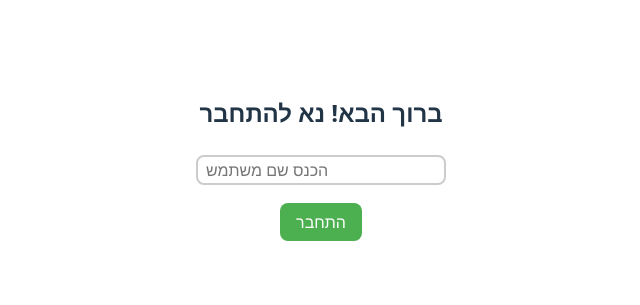
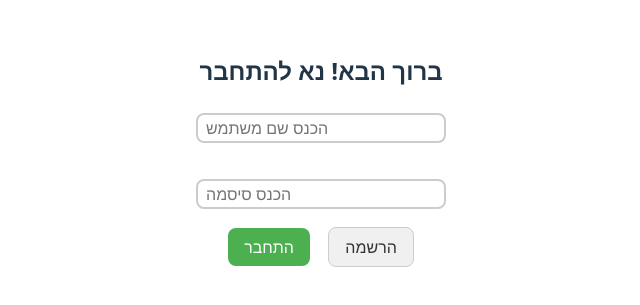
Before and after one commit to miryam21/FSWD-4_TextEditor, a React (Vite) app: page / in a window 1280 px wide. Shown: the part 241-546 px from the top of the page, without its empty margins (319-959 px from the left). Built offline with nearby package versions, Linux system fonts and the light colour scheme.

Commit message:
login with password

```diff
--- a/src/components/TextEditor.jsx
+++ b/src/components/TextEditor.jsx
@@ -1,4 +1,4 @@
-import React, { useState, useRef } from "react";
+import React, { useState, useRef, useEffect } from "react";
 import Keyboard from "./Keyboard";
 import TextDisplay from "./TextDisplay";
 import LangSelector from "./LangSelector";
@@ -7,6 +7,9 @@ import FileManager from "./FileManager";
 
 function TextEditor() {
     const [username, setUsername] = useState("");
+    const [password, setPassword] = useState("");
+    const [confirmPassword, setConfirmPassword] = useState("");
+    const [isRegistering, setIsRegistering] = useState(false);
     const [isLoggedIn, setIsLoggedIn] = useState(false);
     const [documents, setDocuments] = useState([]);
     const [activeId, setActiveIdState] = useState(null);
@@ -14,8 +17,8 @@ function TextEditor() {
     const [text, setText] = useState("");
     const [history, setHistory] = useState([]);
     const [language, setLanguage] = useState('eng');
-    const [visibleDocuments, setVisibleDocuments] = useState([]); // מערך חדש של מסמכים גלויים
-    const [openFileName, setOpenFileName] = useState(""); // שם הקובץ לפתיחה
+    const [visibleDocuments, setVisibleDocuments] = useState([]);
+    const [openFileName, setOpenFileName] = useState("");
     const openFileInputRef = useRef(null);
     const [style, setStyle] = useState({
         fontSize: '16px',
@@ -28,6 +31,10 @@ function TextEditor() {
 
     function storageKey() {
         return `documents_${username}`;
+    }
+
+    function usersStorageKey() {
+        return 'text_editor_users';
     }
 
     // פונקציית עזר לעדכון ה-localStorage
@@ -57,12 +64,69 @@ function TextEditor() {
             alert("נא להזין שם משתמש");
             return;
         }
+
+        if (password.trim() === "") {
+            alert("נא להזין סיסמה");
+            return;
+        }
+
+        // בדיקה אם המשתמש קיים
+        const users = JSON.parse(localStorage.getItem(usersStorageKey())) || {};
+
+        if (!users[username]) {
+            alert("שם משתמש לא קיים. אנא הירשם תחילה.");
+            setIsRegistering(true);
+            return;
+        }
+
+        // בדיקת סיסמה
+        if (users[username] !== password) {
+            alert("סיסמה שגויה. נסה שנית.");
+            return;
+        }
+
         setIsLoggedIn(true);
         loadDocuments();
     }
 
+    function handleRegister() {
+        if (username.trim() === "") {
+            alert("נא להזין שם משתמש");
+            return;
+        }
+
+        if (password.trim() === "") {
+            alert("נא להזין סיסמה");
+            return;
+        }
+
+        if (password !== confirmPassword) {
+            alert("הסיסמאות אינן תואמות");
+            return;
+        }
+
+        // בדיקה אם המשתמש כבר קיים
+        const users = JSON.parse(localStorage.getItem(usersStorageKey())) || {};
+
+        if (users[username]) {
+            alert("שם משתמש כבר קיים. נסה שם אחר או התחבר.");
+            return;
+        }
+
+        // שמירת המשתמש החדש
+        users[username] = password;
+        localStorage.setItem(usersStorageKey(), JSON.stringify(users));
+
+        alert("ההרשמה הושלמה בהצלחה! כעת אתה יכול להתחבר.");
+        setIsRegistering(false);
+        setPassword("");
+        setConfirmPassword("");
+    }
+
     function handleLogout() {
         setUsername("");
+        setPassword("");
+        setConfirmPassword("");
         setIsLoggedIn(false);
         setDocuments([]);
         setVisibleDocuments([]);
@@ -96,17 +160,9 @@ function TextEditor() {
         setText("");
     }
 
+    // שינוי: הפונקציה הזו רק מעדכנת את המצב המקומי, בלי לשמור ב-localStorage
     function updateActiveDocument(newContent) {
-        if (!activeId) return;
-
         setText(newContent);
-
-        const updatedDocs = documents.map(doc =>
-            doc.id === activeId ? { ...doc, content: newContent } : doc
-        );
-
-        setDocuments(updatedDocs);
-        updateLocalStorage(updatedDocs); // עדכון ה-localStorage
     }
 
     // פונקציה לבדיקה אם יש שינויים שלא נשמרו
@@ -118,12 +174,16 @@ function TextEditor() {
     }
 
     // פונקציה לשמירת המסמך הנוכחי
-    function saveCurrentDocument(id) {
+    function saveCurrentDocument() {
+        if (!activeId) return;
+
         const updatedDocs = documents.map(doc =>
-            doc.id === id ? { ...doc, content: text } : doc
+            doc.id === activeId ? { ...doc, content: text } : doc
         );
         setDocuments(updatedDocs);
         updateLocalStorage(updatedDocs); // עדכון ה-localStorage
+
+        return true;
     }
 
     // פונקציה להסרת המסמך מהתצוגה
@@ -134,7 +194,7 @@ function TextEditor() {
 
             if (confirmSave) {
                 // שמירת השינויים
-                saveCurrentDocument(id);
+                saveCurrentDocument();
             }
         }
 
@@ -165,12 +225,9 @@ function TextEditor() {
 
         // קריאת כל המסמכים מה-localStorage (כולל המוסתרים!)
         const savedDocs = JSON.parse(localStorage.getItem(storageKey())) || [];
-        console.log("מסמכים בזיכרון:", savedDocs);
+
         // חיפוש מסמך עם שם מתאים
-
         const foundDoc = savedDocs.find(doc => doc.name === openFileName);
-        console.log("מסמך שמחפשים:", openFileName);
-        console.log("מסמך שנמצתא:", foundDoc);
 
         if (!foundDoc) {
             alert('no file with this name');
@@ -189,7 +246,7 @@ function TextEditor() {
 
             if (confirmSave) {
                 // שמירת השינויים
-                saveCurrentDocument(activeId);
+                saveCurrentDocument();
             }
         }
 
@@ -223,13 +280,6 @@ function TextEditor() {
         }
 
         setActiveDocName(newName);
-
-        const updatedDocs = documents.map(doc =>
-            doc.id === activeId ? { ...doc, name: newName } : doc
-        );
-
-        setDocuments(updatedDocs);
-        updateLocalStorage(updatedDocs); // עדכון ה-localStorage
         return true;
     }
 
@@ -280,17 +330,8 @@ function TextEditor() {
 
             if (confirmSave) {
                 // שמירת השינויים
-                saveCurrentDocument(activeId);
+                saveCurrentDocument();
             }
-        }
-
-        // מעדכן את המסמך הקודם לפני המעבר למסמך חדש
-        if (activeId) {
-            const updatedDocs = documents.map(doc =>
-                doc.id === activeId ? { ...doc, content: text } : doc
-            );
-            setDocuments(updatedDocs);
-            updateLocalStorage(updatedDocs); // עדכון ה-localStorage
         }
 
         // מגדיר את המסמך החדש כפעיל
@@ -309,12 +350,35 @@ function TextEditor() {
         }
     }
 
+    // מעבר בין מסכי הרשמה והתחברות
+    function toggleRegistration() {
+        setIsRegistering(!isRegistering);
+        setPassword("");
+        setConfirmPassword("");
+    }
+
+    // מיקוד על Enter בשדה הסיסמה
+    function handleLoginKeyPress(e) {
+        if (e.key === 'Enter') {
+            handleLogin();
+        }
+    }
+
+    // מיקוד על Enter בשדה אישור הסיסמה
+    function handleRegisterKeyPress(e) {
+        if (e.key === 'Enter') {
+            handleRegister();
+        }
+    }
+
     return (
         <div style={{ padding: "2em" }}>
             {/* אם לא מחובר */}
             {!isLoggedIn ? (
                 <div style={{ textAlign: "center" }}>
-                    <h2>ברוך הבא! נא להתחבר</h2>
+                    <h2>{isRegistering ? "הרשמה למערכת" : "ברוך הבא! נא להתחבר"}</h2>
+
+                    <div style={{ marginBottom: "1em" }}>
                         <input
                             type="text"
                             placeholder="הכנס שם משתמש"
@@ -329,18 +393,77 @@ function TextEditor() {
                                 marginBottom: "1em"
                             }}
                         />
-                    <br />
-                    <button onClick={handleLogin} style={{
+                    </div>
+
+                    <div style={{ marginBottom: "1em" }}>
+                        <input
+                            type="password"
+                            placeholder="הכנס סיסמה"
+                            value={password}
+                            onChange={(e) => setPassword(e.target.value)}
+                            onKeyPress={isRegistering ? null : handleLoginKeyPress}
+                            style={{
+                                padding: "0.5em",
+                                fontSize: "1em",
+                                borderRadius: "8px",
+                                border: "2px solid #ccc",
+                                width: "250px",
+                                marginBottom: isRegistering ? "1em" : "0"
+                            }}
+                        />
+                    </div>
+
+                    {isRegistering && (
+                        <div style={{ marginBottom: "1em" }}>
+                            <input
+                                type="password"
+                                placeholder="אימות סיסמה"
+                                value={confirmPassword}
+                                onChange={(e) => setConfirmPassword(e.target.value)}
+                                onKeyPress={handleRegisterKeyPress}
+                                style={{
+                                    padding: "0.5em",
+                                    fontSize: "1em",
+                                    borderRadius: "8px",
+                                    border: "2px solid #ccc",
+                                    width: "250px"
+                                }}
+                            />
+                        </div>
+                    )}
+
+                    <div style={{ marginBottom: "1em" }}>
+                        <button
+                            onClick={isRegistering ? handleRegister : handleLogin}
+                            style={{
                                 padding: "0.5em 1em",
                                 fontSize: "1em",
                                 borderRadius: "8px",
-                        backgroundColor: "#4CAF50",
+                                backgroundColor: isRegistering ? "#2196F3" : "#4CAF50",
                                 color: "white",
                                 border: "none",
+                                cursor: "pointer",
+                                marginRight: "1em"
+                            }}
+                        >
+                            {isRegistering ? "הרשם" : "התחבר"}
+                        </button>
+
+                        <button
+                            onClick={toggleRegistration}
+                            style={{
+                                padding: "0.5em 1em",
+                                fontSize: "1em",
+                                borderRadius: "8px",
+                                backgroundColor: "#f0f0f0",
+                                color: "#333",
+                                border: "1px solid #ccc",
                                 cursor: "pointer"
-                    }}>
-                        התחבר
+                            }}
+                        >
+                            {isRegistering ? "חזרה להתחברות" : "הרשמה"}
                         </button>
+                    </div>
                 </div>
             ) : (
                 <>
@@ -476,10 +599,10 @@ function TextEditor() {
                         <>
                             <FileManager
                                 text={text}
-                                setText={updateActiveDocument}
+                                setText={setText}
                                 activeDocName={activeDocName}
                                 updateDocName={updateActiveDocName}
-                                updateActiveDocument={updateActiveDocument}
+                                updateActiveDocument={saveCurrentDocument}
                                 storageKey={storageKey()}
                                 setActiveId={setActiveIdState}
                                 documents={documents}
```
Lines whose indentation alone changed are shown as unchanged.
